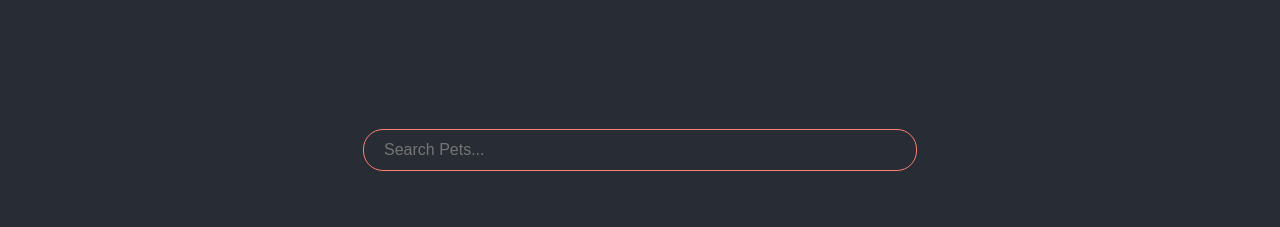
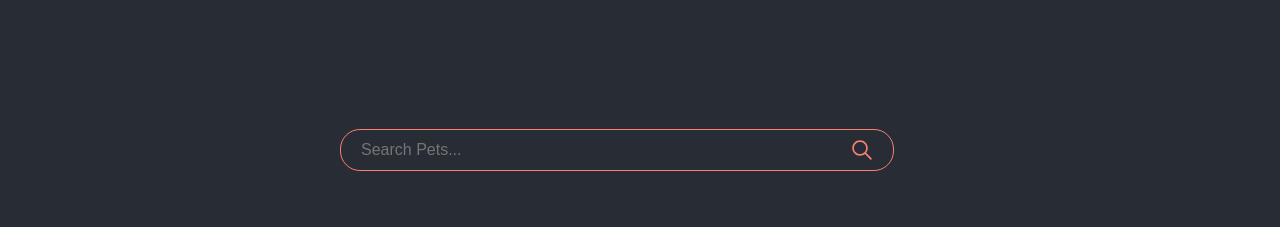
Before and after one commit to mel-michael/pet-manager-mhw, a React (Create React App) app: page / in a window 1280 px wide. Shown: the top 227 px of the page. Built offline with nearby package versions, Linux system fonts and the light colour scheme.

Commit message:
Implement search functionality

```diff
--- a/package.json
+++ b/package.json
@@ -5,6 +5,7 @@
   "dependencies": {
     "react": "^16.10.2",
     "react-dom": "^16.10.2",
+    "react-icons": "^3.7.0",
     "react-router-dom": "^5.1.2",
     "react-scripts": "3.2.0",
     "styled-components": "^5.0.0-beta.9"
--- a/src/App.css
+++ b/src/App.css
@@ -20,6 +20,17 @@
   outline: none;
 }
 
+.search_icon {
+  display: flex;
+  align-items: center;
+  padding: 0 10px;
+  cursor: pointer;
+  outline: 0;
+  color: salmon;
+  position: relative;
+  left: -55px;
+}
+
 .pet_wrapper {
   margin: 50px auto;
   max-width: 960px;
--- a/src/components/PetList.js
+++ b/src/components/PetList.js
@@ -1,22 +1,60 @@
-import React from 'react';
+import React, { PureComponent } from 'react';
 
 import Pet from './Pet';
+import { IoIosSearch } from "react-icons/io";
+
 import { animals } from '../data'
 import '../App.css';
 
-const PetList = () => (
+class PetList extends PureComponent {
+  state = {
+    searchValue: '',
+    animalList: [],
+    filtered: [],
+    isSearched: false,
+  }
+
+  componentDidMount() {
+    this.setState({ animalList: animals, filtered: animals })
+  }
+
+  handleChange = (e) => {
+    this.setState({ searchValue: e.target.value, isSearched: false });
+  }
+
+  handleSearch = () =>  {
+    const { searchValue, animalList } = this.state;
+    const result = animalList.filter(animal => animal.name.toLowerCase().includes(searchValue.toLowerCase()))
+    this.setState({ isSearched: true, filtered: result })
+  }
+
+  render() {
+    const { searchValue, animalList, isSearched, filtered } = this.state;
+    let List;
+
+    if(isSearched) {
+      List = filtered.map(animal => (<li key={animal.id}><Pet pet={animal} /></li>))
+    } else {
+      List = animalList.map(animal => (<li key={animal.id}><Pet pet={animal} /></li>))
+    }
+
+    return (
       <div className="App">
         <header className="App-header">
-      <input type="text" placeholder="Search Pets..." className="search_input" />
+          <input type="text" placeholder="Search Pets..."
+            className="search_input" value={searchValue}
+            onChange={this.handleChange}
+          />
+          <span className="search_icon" onClick={this.handleSearch}><IoIosSearch /></span>
         </header>
         <div className="pet_wrapper">
           <ul className="pet_list">
-        {
-          animals.map(animal => (<li key={animal.id}><Pet pet={animal} /></li>))
-        }
+            {List}
           </ul>
         </div>
       </div>
     );
+  }
+}
 
 export default PetList;
```
Also changed, not shown: 1 other file (tests, documents, lock files or other folders). Lines whose indentation alone changed are shown as unchanged.
